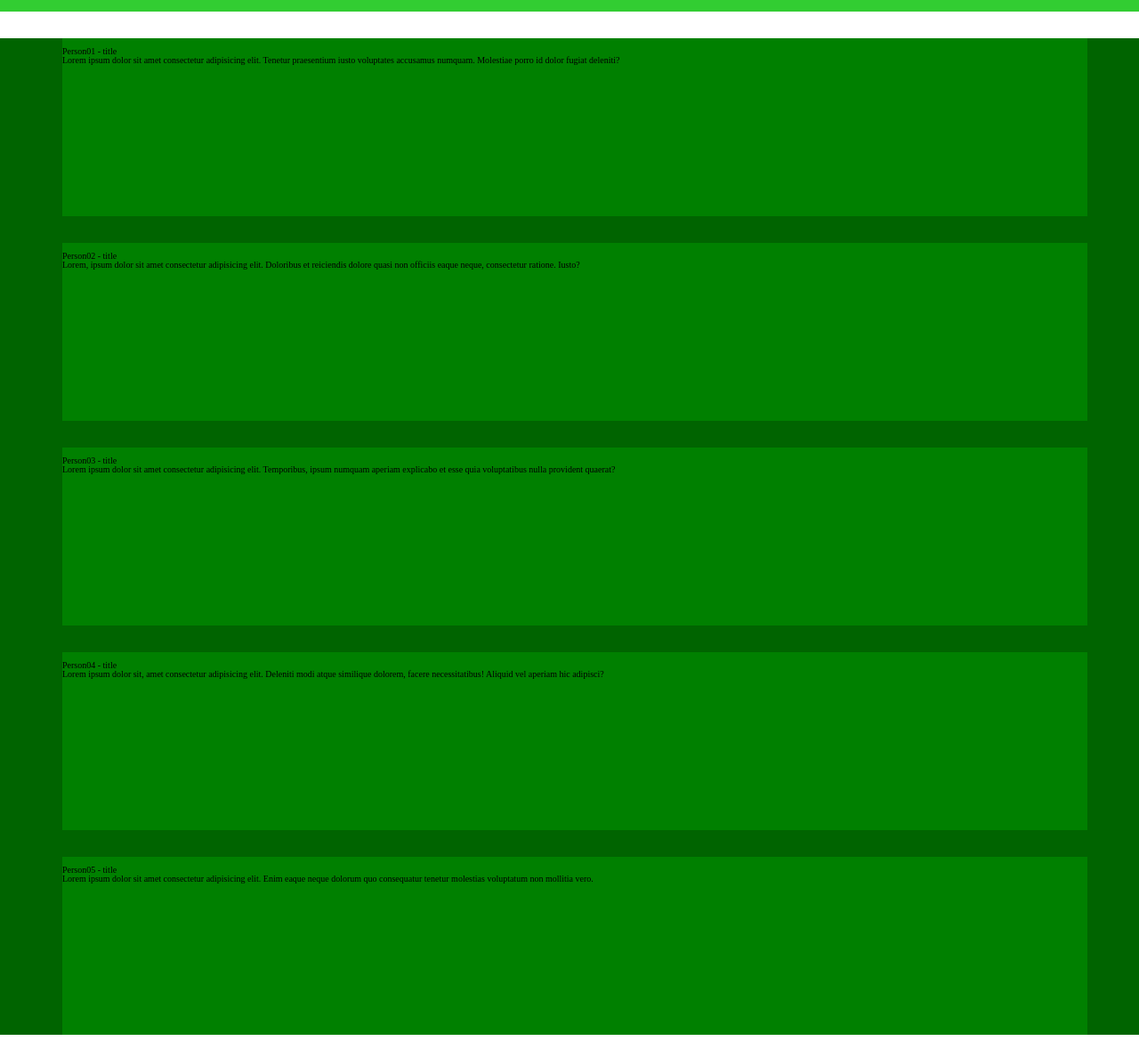
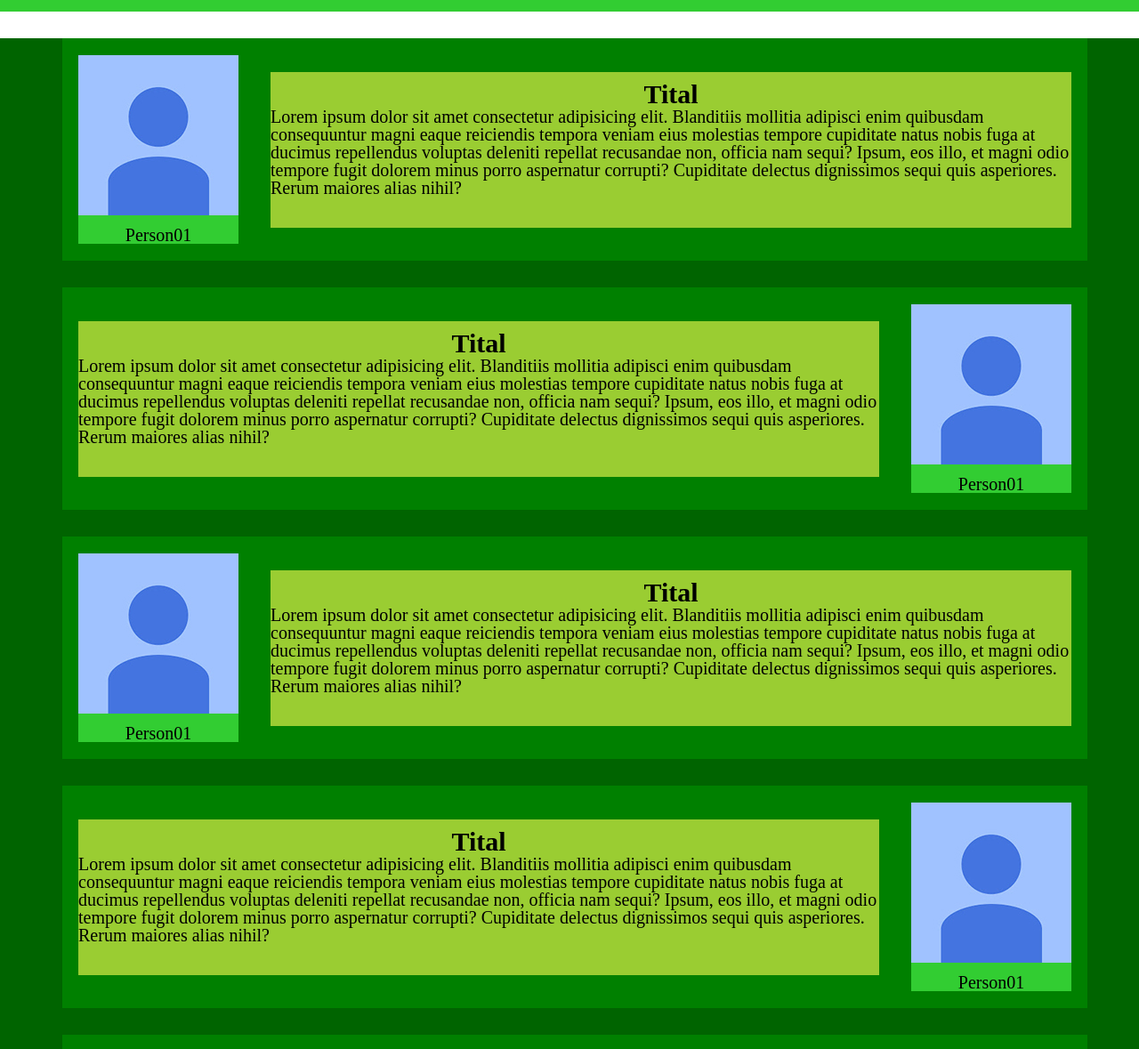
Before and after one commit to Pherpher089/build-aToz-UI-2, a plain HTML site: page about-us.html in a window 1280 px wide. Shown: the part 117-1296 px from the top of the page at 89% size. Drawn offline with Linux system fonts and the light colour scheme.

Commit message:
Blocked out the about me bio cards

```diff
--- a/LESS/index.less
+++ b/LESS/index.less
@@ -160,13 +160,15 @@ footer{
     .dims(100vw, 13rem);
 
     .nav-bar{
+
         .dims(100%, 10rem);
+        .flex(space-between, center, row);
 
-        .flex(space-between, center, row);
         nav{
             .flex(space-around, center, row);
             text-decoration: none;
             font-size: 2rem;
+
             a{
                 margin-left: @navBar-Margin;
                 margin-right: 1rem;
@@ -180,13 +182,43 @@ footer{
 }
 
 .aboutUs-content{
+
     background-color: darkgreen;
     margin-top: 3rem;
 
     .bio{
         background-color: green;
-        .dims(90vw, 20rem);
+        .dims(90vw, 25rem);
         .margins(3re, 3rem, 7rem, 5rem);
+        .flex(space-around, center, row);
+
+        .profile{
+            background-color: limegreen;
+
+            h1{
+                font-size: 2rem;
+                text-align: center;
+                margin-top:1rem;
+            }
+        }
+
+        .profile-content{
+            .dims(90rem, 17.5rem);
+            background-color: yellowgreen;
+            h1{
+                font-size: 3rem;
+                font-weight: bold;
+                text-align: center;
+                margin-top:1rem;
+            }
+
+            p{
+                font-size: 2rem;
+            }
+        }
     }
 
+    .revers{
+        flex-direction: row-reverse;
+    }
 }
--- a/about-us.html
+++ b/about-us.html
@@ -1,7 +1,7 @@
 <!DOCTYPE html>
 <html>
     <head>
-        <title>Stay at Home Moms - Marketing Page</title>
+        <title>Stay at Home Moms - About Us</title>
         <link rel="stylesheet" href="./CSS/index.css">
     </head>
     <body>
@@ -18,35 +18,62 @@
         </header>
 
         <div class="aboutUs-content">
-            <div class="bi01 bio">
-                    <img src="" alt="">
-                    <h1>Person01 - title</h1>
-                    <p>Lorem ipsum dolor sit amet consectetur adipisicing elit. Tenetur praesentium iusto voluptates accusamus numquam. Molestiae porro id dolor fugiat deleniti?</p>
+
+            <div class="bio">
+                <div class = 'profile'>
+                    <img src="assets\defalt-pic.jpg" alt="">
+                    <h1>Person01</h1>
                 </div>
+                <div class="profile-content">
+                    <h1>Tital</h1>
+                    <p>Lorem ipsum dolor sit amet consectetur adipisicing elit. Blanditiis mollitia adipisci enim quibusdam consequuntur magni eaque reiciendis tempora veniam eius molestias tempore cupiditate natus nobis fuga at ducimus repellendus voluptas deleniti repellat recusandae non, officia nam sequi? Ipsum, eos illo, et magni odio tempore fugit dolorem minus porro aspernatur corrupti? Cupiditate delectus dignissimos sequi quis asperiores. Rerum maiores alias nihil?</p>
+                </div>
+            </div>
 
-                <div class="bi02 bio">
-                    <img src="" alt="">
-                    <h1>Person02 - title</h1>
-                    <p>Lorem, ipsum dolor sit amet consectetur adipisicing elit. Doloribus et reiciendis dolore quasi non officiis eaque neque, consectetur ratione. Iusto?</p>
+            <div class="bio revers">
+                <div class = 'profile'>
+                    <img src="assets\defalt-pic.jpg" alt="">
+                    <h1>Person01</h1>
                 </div>
+                <div class="profile-content">
+                    <h1>Tital</h1>
+                    <p>Lorem ipsum dolor sit amet consectetur adipisicing elit. Blanditiis mollitia adipisci enim quibusdam consequuntur magni eaque reiciendis tempora veniam eius molestias tempore cupiditate natus nobis fuga at ducimus repellendus voluptas deleniti repellat recusandae non, officia nam sequi? Ipsum, eos illo, et magni odio tempore fugit dolorem minus porro aspernatur corrupti? Cupiditate delectus dignissimos sequi quis asperiores. Rerum maiores alias nihil?</p>
+                </div>
+            </div>
 
-                <div class="bi03 bio">
-                    <img src="" alt="">
-                    <h1>Person03 - title</h1>
-                    <p>Lorem ipsum dolor sit amet consectetur adipisicing elit. Temporibus, ipsum numquam aperiam explicabo et esse quia voluptatibus nulla provident quaerat?</p>
+            <div class="bio">
+                <div class = 'profile'>
+                    <img src="assets\defalt-pic.jpg" alt="">
+                    <h1>Person01</h1>
                 </div>
+                <div class="profile-content">
+                    <h1>Tital</h1>
+                    <p>Lorem ipsum dolor sit amet consectetur adipisicing elit. Blanditiis mollitia adipisci enim quibusdam consequuntur magni eaque reiciendis tempora veniam eius molestias tempore cupiditate natus nobis fuga at ducimus repellendus voluptas deleniti repellat recusandae non, officia nam sequi? Ipsum, eos illo, et magni odio tempore fugit dolorem minus porro aspernatur corrupti? Cupiditate delectus dignissimos sequi quis asperiores. Rerum maiores alias nihil?</p>
+                </div>
+            </div>
 
-                <div class="bi04 bio">
-                    <img src="" alt="">
-                    <h1>Person04 - title</h1>
-                    <p>Lorem ipsum dolor sit, amet consectetur adipisicing elit. Deleniti modi atque similique dolorem, facere necessitatibus! Aliquid vel aperiam hic adipisci?</p>
+            <div class="bio revers">
+                <div class = 'profile'>
+                    <img src="assets\defalt-pic.jpg" alt="">
+                    <h1>Person01</h1>
                 </div>
+                <div class="profile-content">
+                    <h1>Tital</h1>
+                    <p>Lorem ipsum dolor sit amet consectetur adipisicing elit. Blanditiis mollitia adipisci enim quibusdam consequuntur magni eaque reiciendis tempora veniam eius molestias tempore cupiditate natus nobis fuga at ducimus repellendus voluptas deleniti repellat recusandae non, officia nam sequi? Ipsum, eos illo, et magni odio tempore fugit dolorem minus porro aspernatur corrupti? Cupiditate delectus dignissimos sequi quis asperiores. Rerum maiores alias nihil?</p>
+                </div>
+            </div>
 
-                <div class="bi05 bio">
-                    <img src="" alt="">
-                    <h1>Person05 - title</h1>
-                    <p>Lorem ipsum dolor sit amet consectetur adipisicing elit. Enim eaque neque dolorum quo consequatur tenetur molestias voluptatum non mollitia vero.</p>
+            <div class="bio">
+                <div class = 'profile'>
+                    <img src="assets\defalt-pic.jpg" alt="">
+                    <h1>Person01</h1>
                 </div>
+                <div class="profile-content">
+                    <h1>Tital</h1>
+                    <p>Lorem ipsum dolor sit amet consectetur adipisicing elit. Blanditiis mollitia adipisci enim quibusdam consequuntur magni eaque reiciendis tempora veniam eius molestias tempore cupiditate natus nobis fuga at ducimus repellendus voluptas deleniti repellat recusandae non, officia nam sequi? Ipsum, eos illo, et magni odio tempore fugit dolorem minus porro aspernatur corrupti? Cupiditate delectus dignissimos sequi quis asperiores. Rerum maiores alias nihil?</p>
+                </div>
+            </div>
+
         </div>
 
         <footer>
```
Also changed, not shown: CSS/index.css, LESS/mixins.less (line endings or trailing spaces), assets/defalt-pic.jpg (added).
